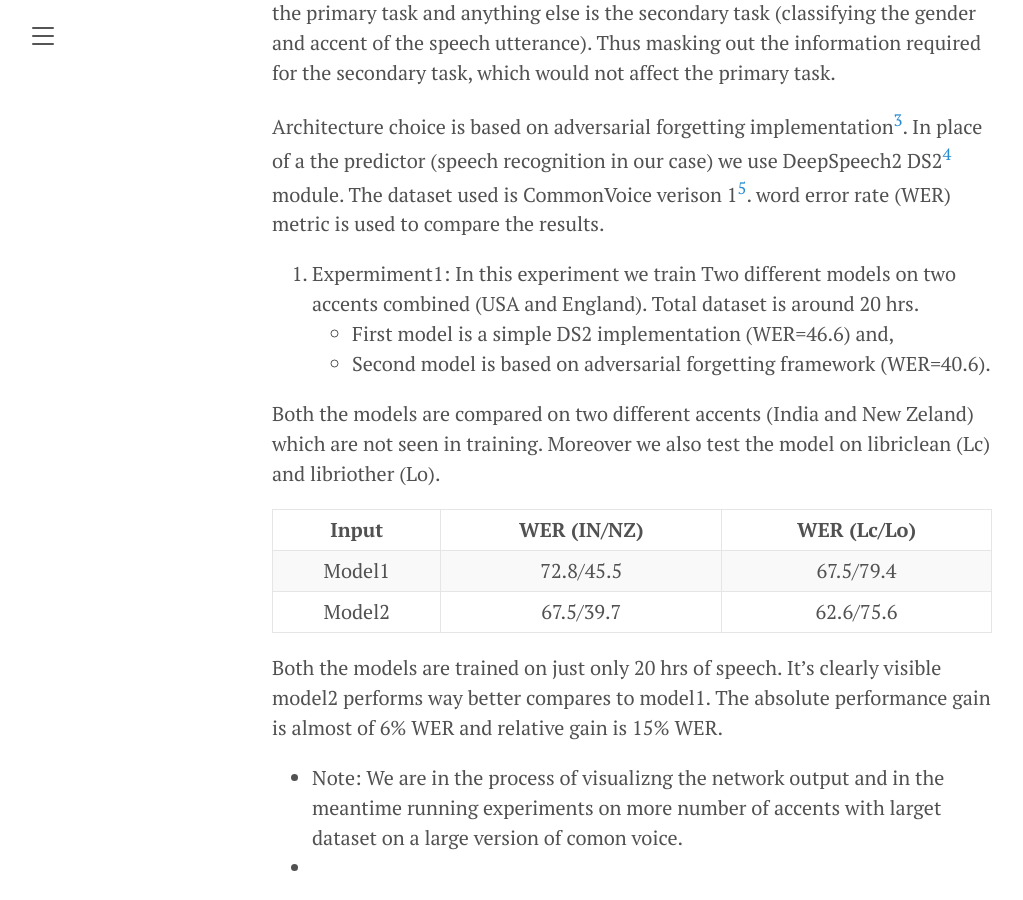
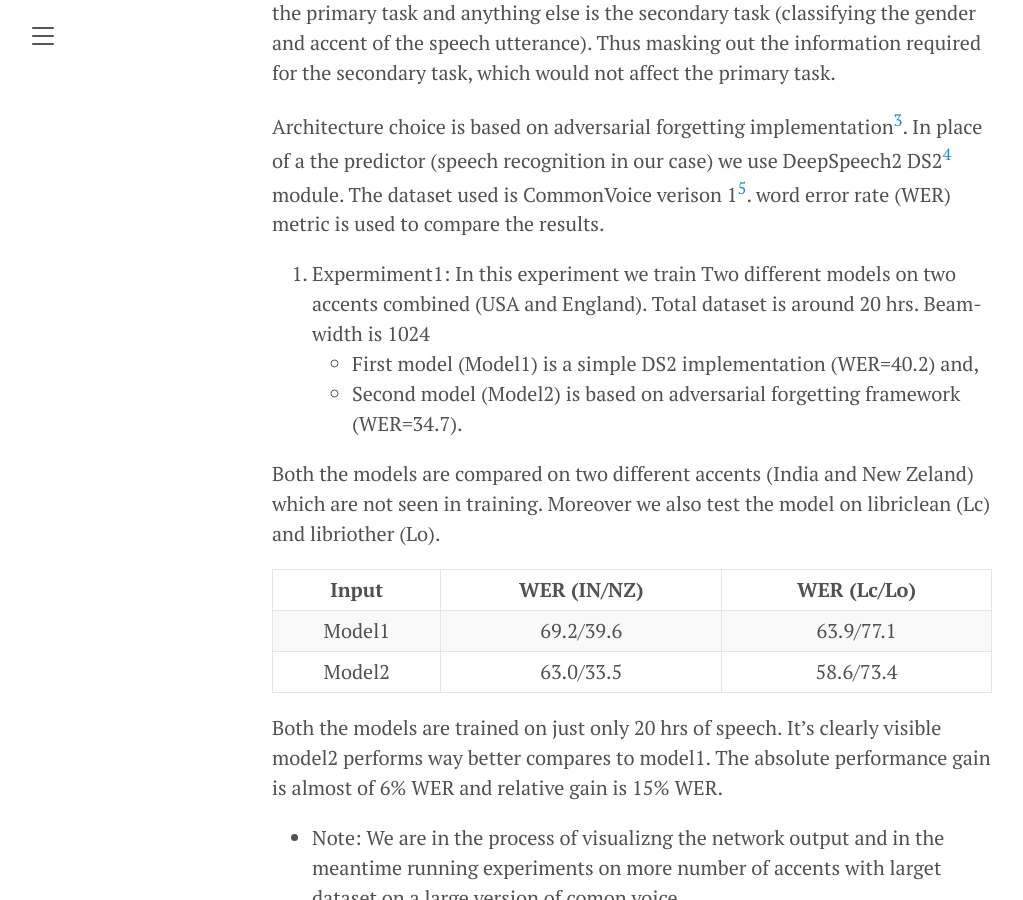
Before and after one commit to raotnameh/raotnameh.github.io, a Jekyll site: the page built from current_rf.md, in a window 1280 px wide and 900 px high, scrolled down 3173 px. Shown: the whole window, without its empty margins (8-1031 px from the left). Built offline with Jekyll 4.4.1, drawn with Linux system fonts in a browser that asks for light colours.

Commit message:
it's jsut my website

```diff
--- a/current_rf.md
+++ b/current_rf.md
@@ -58,16 +58,16 @@ All the Experiments are done with an assumption that transcribing a speech is th
 Architecture choice is based on adversarial forgetting implementation[^ref1]. In place of a the predictor (speech recognition in our case) we use DeepSpeech2 DS2[^ref4] module. The dataset used is CommonVoice verison 1[^data1]. word error rate (WER) metric is used to compare the results.
 
 
-1. Expermiment1: In this experiment we train Two different models on two accents combined (USA and England). Total dataset is around 20 hrs.
-   + First model is a simple DS2 implementation (WER=46.6) and,
-   + Second model is based on adversarial forgetting framework (WER=40.6).
+1. Expermiment1: In this experiment we train Two different models on two accents combined (USA and England). Total dataset is around 20 hrs. Beam-width is 1024
+   + First model (Model1) is a simple DS2 implementation (WER=40.2) and,
+   + Second model (Model2) is based on adversarial forgetting framework (WER=34.7).
 
 Both the models are compared on two different accents (India and New Zeland) which are not seen in training. Moreover we also test the model on libriclean (Lc) and libriother (Lo).
 
 Input        | WER (IN/NZ)   | WER (Lc/Lo) |
 :-----------:|:-------------:|:----------:|
-Model1       |    72.8/45.5  | 67.5/79.4  |
-Model2       |    67.5/39.7  | 62.6/75.6  |
+Model1       |    69.2/39.6  | 63.9/77.1  |
+Model2       |    63.0/33.5  | 58.6/73.4  |
 
 Both the models are trained on just only 20 hrs of speech. It's clearly visible model2 performs way better compares to model1. The absolute performance gain is almost of 6% WER and relative gain is 15% WER.
 
```
